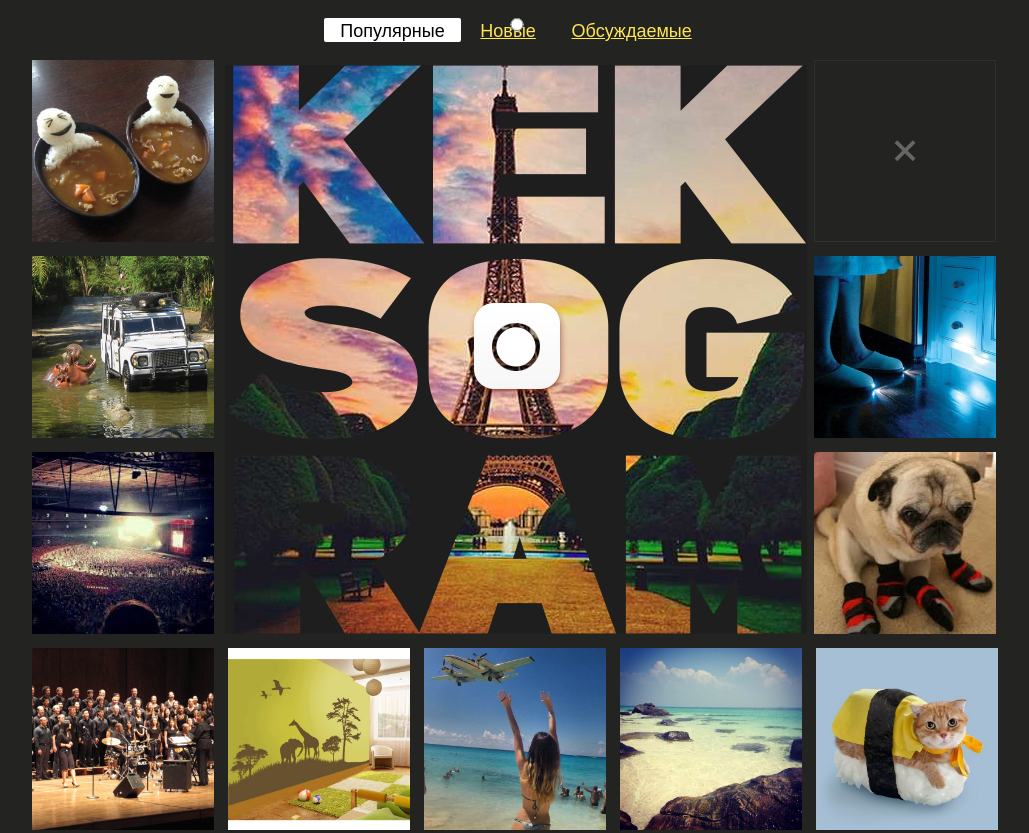
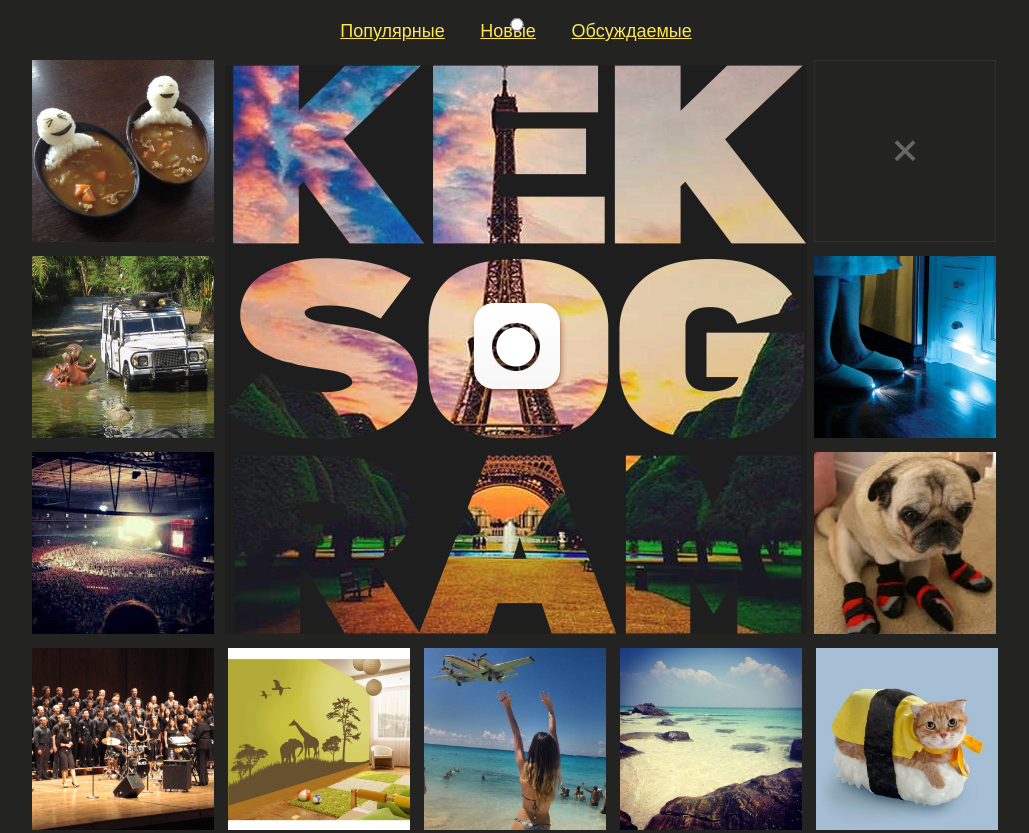
Before and after one commit to oaglazunova/31210-keksogram, a website: page index.html in a window 1280 px wide. Shown: the top 833 px of the page, without its empty margins (124-1153 px from the left). Drawn offline with nearby package versions, Linux system fonts and the light colour scheme.

Commit message:
5.1 done

```diff
--- a/index.html
+++ b/index.html
@@ -9,7 +9,7 @@
 <body>
 
 <form class="filters" action="index.html" method="get">
-  <input type="radio" id="filter-popular" class="filters-radio" name="filter" value="popular" checked>
+  <input type="radio" id="filter-popular" class="filters-radio" name="filter" value="popular">
   <label for="filter-popular" class="filters-item">Популярные</label>
 
   <input type="radio" id="filter-new" class="filters-radio" name="filter" value="new">
--- a/js/pictures.js
+++ b/js/pictures.js
@@ -36,9 +36,9 @@
 Каждая страница состоит максимум из 12 фотографий (последняя может содержать меньше).
 Сделайте так, чтобы функция могла работать в двух режимах: добавления страницы и перезаписи содержимого контейнера. */
   function renderPictures(items, pageNumber, replace) {
-    IMG_LOAD_TIMEOUT = 300;
     replace = typeof replace !== 'undefined' ? replace : true; // тернарный оператор: условие ? если выполняется : если не выполняется
     pageNumber = pageNumber || 0; // нормализация аргумента
+    IMG_LOAD_TIMEOUT = 300;
 
     if (replace) {
       picturesContainer.classList.remove('picture-load-failure');
@@ -180,6 +180,7 @@
     }
 
     localStorage.setItem('filterID', filterID);
+
     return filteredPictures;
   }
 
@@ -226,7 +227,8 @@
     var scrollTimeout;
 
     window.addEventListener('loadneeded', function() {
-      renderPictures(filteredPictures, currentPage++, false);
+      currentPage++;
+      renderPictures(filteredPictures, currentPage, false);
     });
 
     window.addEventListener('scroll', function() {
```
